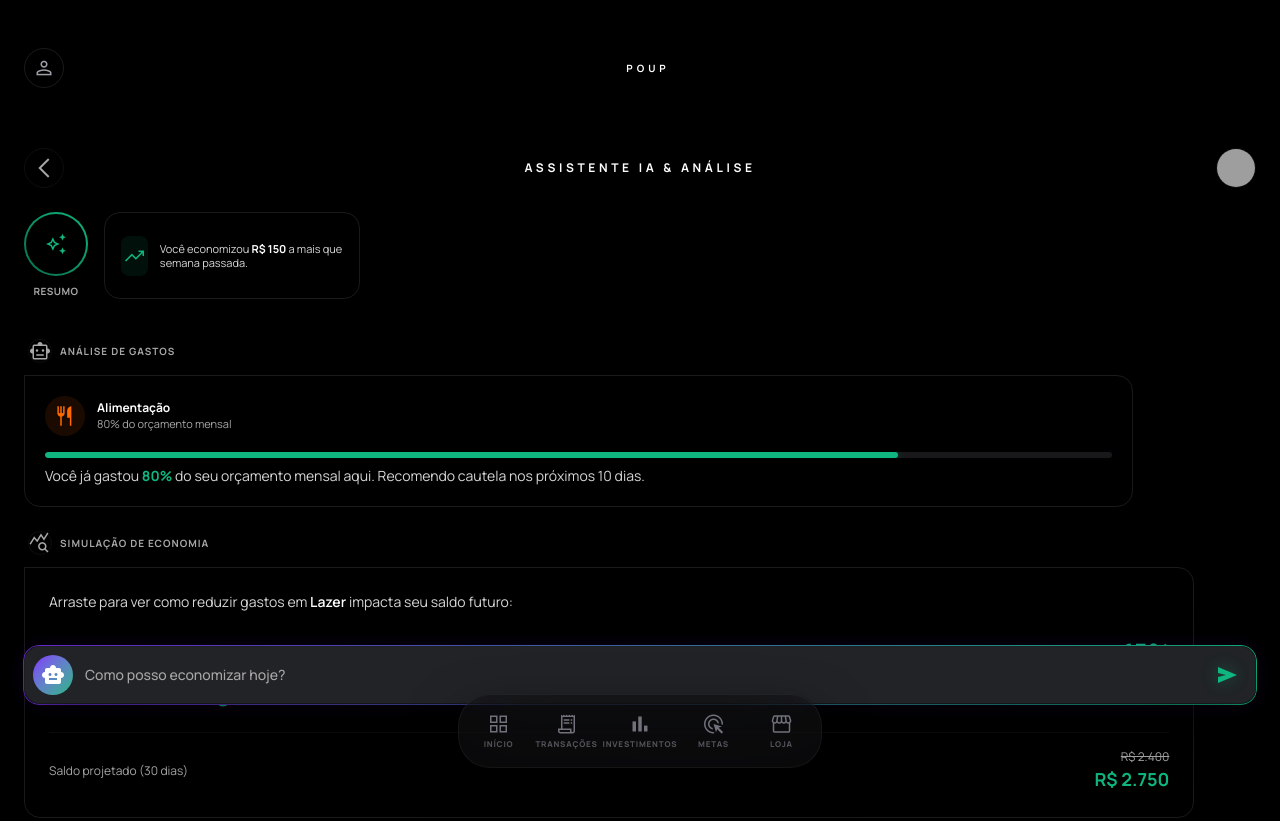
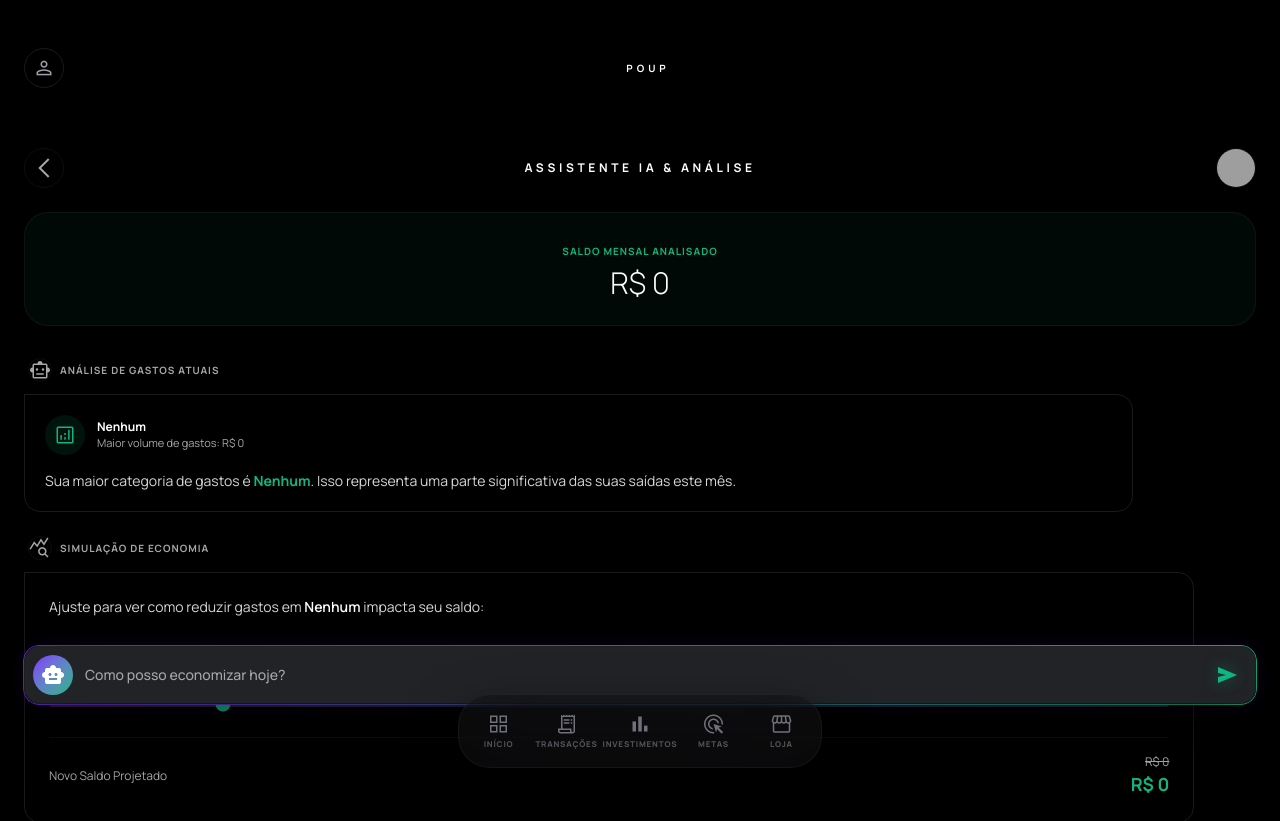
Before and after one commit to swamijunior346sj-commits/deploypoup, a React (Vite) app: page /ai-analysis in a window 1280 px wide. Shown: the top 821 px of the page. Built offline with nearby package versions, Linux system fonts and the light colour scheme; grey boxes are pictures that could not be loaded.

Commit message:
feat: add new pages for budget, goals, investments, transactions, security, and AI analysis.

```diff
--- a/src/pages/AIAnalysis.tsx
+++ b/src/pages/AIAnalysis.tsx
@@ -1,8 +1,39 @@
 import { useNavigate } from 'react-router-dom';
+import React, { useState, useMemo } from 'react';
 import Header from '../components/Header';
+import { useData } from '../contexts/DataContext';
 
 export default function AIAnalysis() {
     const navigate = useNavigate();
+    const { transactions, assets, budgets } = useData();
+    const [reduction, setReduction] = useState(15);
+
+    // Calculate real data
+    const categorySpending = useMemo(() => {
+        const spending: Record<string, number> = {};
+        transactions.forEach(t => {
+            if (t.type === 'expense') {
+                spending[t.category] = (spending[t.category] || 0) + Number(t.amount);
+            }
+        });
+        return spending;
+    }, [transactions]);
+
+    const topCategory: [string, number] = useMemo(() => {
+        const sorted = Object.entries(categorySpending).sort((a, b) => (b[1] as number) - (a[1] as number));
+        const top = sorted[0];
+        return top ? [top[0], top[1] as number] : ['Nenhum', 0];
+    }, [categorySpending]);
+
+    const totalAssetsValue = useMemo(() =>
+        assets.reduce((acc, a) => acc + Number(a.current_value || 0), 0)
+        , [assets]);
+
+    const projectedBalance = useMemo(() => {
+        const currentBalance = totalAssetsValue;
+        const potentialSavings = (topCategory[1] * reduction) / 100;
+        return currentBalance + potentialSavings;
+    }, [totalAssetsValue, topCategory, reduction]);
 
     return (
         <div className="bg-black font-sans text-[#FCFCFC] flex flex-col min-h-screen">
@@ -11,7 +42,7 @@ export default function AIAnalysis() {
                     font-variation-settings: 'FILL' 0, 'wght' 300, 'GRAD' 0, 'opsz' 24;
                 }
                 .glow-interactive {
-                    filter: drop-shadow(0 0-8px rgba(15, 182, 127, 0.4));
+                    filter: drop-shadow(0 0 8px rgba(15, 182, 127, 0.4));
                 }
                 .ai-gradient-border {
                     position: relative;
@@ -55,61 +86,49 @@ export default function AIAnalysis() {
                 </button>
                 <h1 className="text-xs font-display font-bold tracking-[0.3em] uppercase text-[#FCFCFC]">Assistente IA & Análise</h1>
                 <div className="w-10 h-10 rounded-full overflow-hidden border border-white/5">
-                    <img alt="Avatar" className="w-full h-full object-cover" src="https://lh3.googleusercontent.com/aida-public/AB6AXuARoQpVuOA1P7pvcmCUaudfQYfcmtIJhE-4m0s9a0NXPwZpr_-ul0DCqdm78RWpTmkHMwkFY4JDwKgi0r7MkgBGU6WK8hfB-k74SfNxWZLn7zpTzwT7HvlXdLhLFcXy3Kr7kNG5JkvRW0NeFvrtZebXNDB2Tey3SZd1Ha7k90cnbai1hV81KXCWDBW-0hL_ETIISR_aQbWzFKXKz9QHsEZV7-x9hHDqGGaXuMYQyPQxAhDJLwNvk-vokQt1MElRMv5LRloV8ESpr_0" />
+                    <img
+                        alt="Avatar"
+                        className="w-full h-full object-cover"
+                        src="https://images.unsplash.com/photo-1535713875002-d1d0cf377fde?auto=format&fit=crop&q=80&w=100"
+                    />
                 </div>
             </header>
 
             <main className="flex-grow px-6 space-y-8 pb-48">
-                <section className="mt-2">
-                    <div className="flex space-x-4 overflow-x-auto pb-2 no-scrollbar">
-                        <div className="flex-shrink-0 flex flex-col items-center space-y-2">
-                            <div className="w-16 h-16 rounded-full p-[2px] story-gradient">
-                                <div className="w-full h-full rounded-full bg-black flex items-center justify-center border-2 border-black">
-                                    <span className="material-symbols-outlined text-[#0FB67F] text-2xl">auto_awesome</span>
-                                </div>
-                            </div>
-                            <span className="text-[10px] font-bold tracking-wider text-[#A7A7A7] uppercase">Resumo</span>
-                        </div>
-                        <div className="flex-shrink-0 w-64 bg-transparent rounded-2xl p-4 border border-white/10 flex items-center space-x-3">
-                            <div className="w-10 h-10 rounded-lg bg-[#042017]/50 flex items-center justify-center">
-                                <span className="material-symbols-outlined text-[#0FB67F] text-xl">trending_up</span>
-                            </div>
-                            <div>
-                                <p className="text-[11px] text-[#D6D6D6] leading-tight">Você economizou <span className="text-[#FCFCFC] font-bold">R$ 150</span> a mais que semana passada.</p>
-                            </div>
-                        </div>
-                    </div>
+                <section className="mt-2 text-center py-6 border border-white/5 rounded-3xl bg-primary/5">
+                    <span className="text-[10px] text-primary font-bold uppercase tracking-widest">Saldo Mensal Analisado</span>
+                    <p className="text-3xl font-display font-light mt-1">R$ {totalAssetsValue.toLocaleString('pt-BR')}</p>
                 </section>
 
                 <div className="space-y-6">
+                    {/* Real Category Analysis */}
                     <div className="flex flex-col space-y-3">
                         <div className="flex items-center space-x-2 px-1">
                             <div className="w-6 h-6 rounded-full bg-transparent border border-white/5 flex items-center justify-center">
                                 <span className="material-symbols-outlined text-[14px] text-[#A7A7A7]">smart_toy</span>
                             </div>
-                            <span className="text-[10px] font-bold text-[#A7A7A7] tracking-widest uppercase">Análise de Gastos</span>
+                            <span className="text-[10px] font-bold text-[#A7A7A7] tracking-widest uppercase">Análise de Gastos Atuais</span>
                         </div>
                         <div className="bg-transparent rounded-2xl rounded-tl-none p-5 border border-white/10 space-y-4 max-w-[90%]">
                             <div className="flex items-center space-x-3">
-                                <div className="w-10 h-10 rounded-full bg-orange-500/10 flex items-center justify-center">
-                                    <span className="material-symbols-outlined text-orange-500">restaurant</span>
+                                <div className="w-10 h-10 rounded-full bg-primary/10 flex items-center justify-center">
+                                    <span className="material-symbols-outlined text-primary">analytics</span>
                                 </div>
                                 <div>
-                                    <h4 className="text-xs font-bold text-[#FCFCFC]">Alimentação</h4>
-                                    <p className="text-[11px] text-[#A7A7A7]">80% do orçamento mensal</p>
+                                    <h4 className="text-xs font-bold text-[#FCFCFC]">{topCategory[0]}</h4>
+                                    <p className="text-[11px] text-[#A7A7A7]">Maior volume de gastos: R$ {topCategory[1].toLocaleString('pt-BR')}</p>
                                 </div>
                             </div>
                             <div className="space-y-2">
-                                <div className="w-full h-1.5 bg-zinc-900 rounded-full overflow-hidden">
-                                    <div className="h-full bg-[#0FB67F] shadow-[0_0_10px_rgba(15,182,127,0.4)] w-[80%] rounded-full"></div>
-                                </div>
                                 <p className="text-sm text-[#D6D6D6]">
-                                    Você já gastou <span className="font-bold text-[#0FB67F]">80%</span> do seu orçamento mensal aqui. Recomendo cautela nos próximos 10 dias.
+                                    Sua maior categoria de gastos é <span className="font-bold text-primary">{topCategory[0]}</span>.
+                                    Isso representa uma parte significativa das suas saídas este mês.
                                 </p>
                             </div>
                         </div>
                     </div>
 
+                    {/* Functional Simulation */}
                     <div className="flex flex-col space-y-3">
                         <div className="flex items-center space-x-2 px-1">
                             <div className="w-6 h-6 rounded-full bg-transparent border border-white/5 flex items-center justify-center">
@@ -118,40 +137,31 @@ export default function AIAnalysis() {
                             <span className="text-[10px] font-bold text-[#A7A7A7] tracking-widest uppercase">Simulação de Economia</span>
                         </div>
                         <div className="bg-transparent border border-white/10 rounded-2xl rounded-tl-none p-6 space-y-6 max-w-[95%]">
-                            <p className="text-sm text-[#D6D6D6]">Arraste para ver como reduzir gastos em <span className="text-[#FCFCFC] font-semibold">Lazer</span> impacta seu saldo futuro:</p>
+                            <p className="text-sm text-[#D6D6D6]">Ajuste para ver como reduzir gastos em <span className="text-[#FCFCFC] font-semibold">{topCategory[0]}</span> impacta seu saldo:</p>
                             <div className="space-y-4">
                                 <div className="flex justify-between items-end">
                                     <span className="text-[10px] font-bold text-[#A7A7A7] uppercase tracking-tighter">Redução</span>
-                                    <span className="text-2xl font-display font-bold text-[#0FB67F]">-15%</span>
+                                    <span className="text-2xl font-display font-bold text-[#0FB67F]">-{reduction}%</span>
                                 </div>
-                                <input className="w-full h-1.5 bg-zinc-800 rounded-lg appearance-none cursor-pointer accent-[#0FB67F]" max="100" min="0" type="range" defaultValue="15" />
+                                <input
+                                    className="w-full h-1.5 bg-zinc-800 rounded-lg appearance-none cursor-pointer accent-[#0FB67F]"
+                                    max="100"
+                                    min="0"
+                                    type="range"
+                                    value={reduction}
+                                    onChange={(e) => setReduction(Number(e.target.value))}
+                                />
                             </div>
                             <div className="pt-4 border-t border-white/5 flex justify-between items-center">
-                                <span className="text-xs text-[#A7A7A7]">Saldo projetado (30 dias)</span>
+                                <span className="text-xs text-[#A7A7A7]">Novo Saldo Projetado</span>
                                 <div className="text-right">
-                                    <span className="text-xs text-[#A7A7A7] line-through block">R$ 2.400</span>
-                                    <span className="text-lg font-bold text-[#0FB67F]">R$ 2.750</span>
+                                    <span className="text-xs text-[#A7A7A7] line-through block">R$ {totalAssetsValue.toLocaleString('pt-BR')}</span>
+                                    <span className="text-lg font-bold text-[#0FB67F]">R$ {projectedBalance.toLocaleString('pt-BR')}</span>
                                 </div>
                             </div>
                         </div>
                     </div>
-
-                    <div className="flex flex-col space-y-3">
-                        <div className="bg-transparent border border-dashed border-white/10 rounded-2xl p-4 flex items-start space-x-3">
-                            <span className="material-symbols-outlined text-[#096D4B]">lightbulb</span>
-                            <p className="text-xs text-[#A7A7A7] leading-relaxed italic">
-                                "Dica: Pagar faturas antes do vencimento este mês pode liberar R$ 45 em cashback adicional."
-                            </p>
-                        </div>
-                    </div>
                 </div>
-
-                <footer className="flex flex-col items-center py-4 opacity-40">
-                    <div className="flex items-center space-x-2">
-                        <span className="material-symbols-outlined text-[12px] text-[#A7A7A7]">verified</span>
-                        <p className="text-[8px] font-bold tracking-[0.3em] uppercase text-[#A7A7A7]">Powered by POUP Intelligence</p>
-                    </div>
-                </footer>
             </main>
 
             <div className="fixed bottom-24 left-0 right-0 px-6 z-50">
--- a/src/pages/NewBudget.tsx
+++ b/src/pages/NewBudget.tsx
@@ -1,10 +1,22 @@
-import { useState } from 'react';
+import { useState, useMemo } from 'react';
 import { useNavigate } from 'react-router-dom';
+import { useData } from '../contexts/DataContext';
 
 export default function NewBudget() {
     const navigate = useNavigate();
+    const { transactions, assets } = useData();
     const [amount, setAmount] = useState(2500);
     const [showSuccess, setShowSuccess] = useState(false);
+
+    const totalAssets = useMemo(() => assets.reduce((acc, a) => acc + Number(a.current_value || 0), 0), [assets]);
+    const totalExpenses = useMemo(() =>
+        transactions.filter(t => t.type === 'expense').reduce((acc, t) => acc + Number(t.amount), 0)
+        , [transactions]);
+
+    const impactPercentage = useMemo(() => {
+        if (totalAssets === 0) return 0;
+        return ((totalExpenses + amount) / totalAssets) * 100;
+    }, [totalExpenses, amount, totalAssets]);
 
     const handleAmountChange = (val: number) => {
         setAmount(Math.max(0, Math.min(10000, val)));
@@ -13,7 +25,6 @@ export default function NewBudget() {
     const handleSave = () => {
         setShowSuccess(true);
         setTimeout(() => {
-            setShowSuccess(false);
             navigate('/budgets');
         }, 2000);
     };
@@ -108,11 +119,12 @@ export default function NewBudget() {
                     <div className="flex justify-between items-end mb-6">
                         <div>
                             <h3 className="text-[10px] font-semibold tracking-[0.2em] text-[#D6D6D6] uppercase">Projeção de Impacto</h3>
-                            <p className="text-2xl font-light text-white mt-1">-12.4% <span className="text-xs font-normal text-primary/70 tracking-normal ml-1">do limite livre</span></p>
+                            <p className="text-2xl font-light text-white mt-1">
+                                {impactPercentage.toFixed(1)}% <span className="text-xs font-normal text-primary/70 tracking-normal ml-1">do limite livre</span>
+                            </p>
                         </div>
                         <div className="text-right">
-                            <p className="text-[10px] font-mono text-[#D6D6D6]">ID: HUD-992-B</p>
-                            <p className="text-[10px] font-mono text-primary uppercase">Calculado em Tempo Real</p>
+                            <p className="text-[10px] font-mono text-primary uppercase">Calculado com Dados Reais</p>
                         </div>
                     </div>
 
@@ -129,45 +141,18 @@ export default function NewBudget() {
                             <circle cx="400" cy="20" fill="#0FB67F" r="3"></circle>
                             <line stroke="#71717A" strokeDasharray="4,4" strokeWidth="0.5" x1="0" x2="400" y1="100" y2="100"></line>
                         </svg>
-                        <div className="flex justify-between mt-2 text-[9px] font-mono text-[#D6D6D6] uppercase tracking-widest px-1">
-                            <span>S01</span>
-                            <span>S02</span>
-                            <span>S03</span>
-                            <span>S04</span>
-                        </div>
                     </div>
                 </section>
 
                 {/* Summary Grid */}
                 <section className="grid grid-cols-2 gap-4">
                     <div className="border border-white/10 p-4 rounded-lg bg-white/5">
-                        <p className="text-[10px] font-semibold tracking-[0.1em] text-[#D6D6D6] uppercase">Limite Atual</p>
-                        <p className="text-lg font-light text-white mt-1">R$ 12.000</p>
+                        <p className="text-[10px] font-semibold tracking-[0.1em] text-[#D6D6D6] uppercase">Patrimônio Atual</p>
+                        <p className="text-lg font-light text-white mt-1">R$ {totalAssets.toLocaleString('pt-BR')}</p>
                     </div>
                     <div className="border border-white/10 p-4 rounded-lg bg-white/5">
                         <p className="text-[10px] font-semibold tracking-[0.1em] text-[#D6D6D6] uppercase">Comprometido</p>
-                        <p className="text-lg font-light text-white mt-1">R$ 4.250</p>
-                    </div>
-                </section>
-
-                {/* Category Parameters */}
-                <section className="space-y-4">
-                    <h3 className="text-[10px] font-semibold tracking-[0.2em] text-[#D6D6D6] uppercase">Parâmetros de Categoria</h3>
-                    <div className="space-y-3">
-                        <div className="flex items-center justify-between p-3 border border-white/10 rounded-lg bg-white/5 hover:bg-white/10 transition-colors cursor-pointer group">
-                            <div className="flex items-center gap-3">
-                                <span className="material-symbols-outlined text-primary text-sm transition-transform group-hover:scale-110">shopping_cart</span>
-                                <span className="text-xs font-medium text-white">Consumo Geral</span>
-                            </div>
-                            <span className="text-xs font-mono text-[#D6D6D6]">35%</span>
-                        </div>
-                        <div className="flex items-center justify-between p-3 border border-white/10 rounded-lg bg-white/5 hover:bg-white/10 transition-colors cursor-pointer group">
-                            <div className="flex items-center gap-3">
-                                <span className="material-symbols-outlined text-primary text-sm transition-transform group-hover:scale-110">restaurant</span>
-                                <span className="text-xs font-medium text-white">Alimentação</span>
-                            </div>
-                            <span className="text-xs font-mono text-[#D6D6D6]">20%</span>
-                        </div>
+                        <p className="text-lg font-light text-white mt-1">R$ {totalExpenses.toLocaleString('pt-BR')}</p>
                     </div>
                 </section>
             </main>
--- a/src/pages/NewGoal.tsx
+++ b/src/pages/NewGoal.tsx
@@ -3,16 +3,14 @@ import { useNavigate } from 'react-router-dom';
 
 export default function NewGoal() {
     const navigate = useNavigate();
-
     const [name, setName] = useState('');
     const [target, setTarget] = useState('');
     const [date, setDate] = useState('');
-    const [selectedIcon, setSelectedIcon] = useState('flight_takeoff');
+    const [selectedIcon, setSelectedIcon] = useState('savings');
 
     const icons = [
-        'directions_car', 'flight_takeoff', 'home', 'laptop_mac', 'school',
-        'health_and_safety', 'pets', 'sports_esports', 'stroller', 'cake',
-        'diamond', 'fitness_center', 'apartment', 'restaurant', 'shopping_bag'
+        'savings', 'home', 'directions_car', 'flight', 'laptop_mac',
+        'celebration', 'shopping_bag', 'school', 'favorite', 'diamond'
     ];
 
     return (
@@ -29,14 +27,14 @@ export default function NewGoal() {
 
             <main className="flex-grow px-6 pt-6 pb-40 space-y-6">
                 {/* Name and Icon Section */}
-                <div className="bg-[#121212] rounded-[32px] p-6 border border-white/5">
+                <div className="bg-transparent rounded-[32px] p-6 border border-white/10">
                     <label className="block text-[10px] font-display font-bold tracking-[0.2em] text-[#a7a7a7] uppercase mb-4">Nome da Meta</label>
                     <div className="flex items-center gap-4">
                         <div className="relative group">
-                            <div className="w-14 h-14 bg-[#1a1a1a] rounded-2xl flex items-center justify-center border border-white/10">
+                            <div className="w-14 h-14 bg-white/5 rounded-2xl flex items-center justify-center border border-white/10">
                                 <span className="material-symbols-outlined text-primary text-3xl">{selectedIcon}</span>
                             </div>
-                            <div className="absolute -bottom-1 -right-1 bg-primary w-5 h-5 rounded-full flex items-center justify-center border-2 border-[#121212]">
+                            <div className="absolute -bottom-1 -right-1 bg-primary w-5 h-5 rounded-full flex items-center justify-center border-2 border-black">
                                 <span className="material-symbols-outlined text-black text-[12px] font-bold">edit</span>
                             </div>
                         </div>
@@ -72,7 +70,7 @@ export default function NewGoal() {
                 </div>
 
                 {/* Financial Details Section */}
-                <div className="bg-[#121212] rounded-[32px] p-6 border border-white/5 space-y-8">
+                <div className="bg-transparent rounded-[32px] p-6 border border-white/10 space-y-8">
                     <div className="space-y-2">
                         <label className="block text-[10px] font-display font-bold tracking-[0.2em] text-[#a7a7a7] uppercase">Valor Total</label>
                         <div className="flex items-baseline gap-2">
@@ -90,7 +88,7 @@ export default function NewGoal() {
                     <div className="grid grid-cols-1 gap-6">
                         <div className="space-y-2">
                             <label className="block text-[10px] font-display font-bold tracking-[0.2em] text-[#a7a7a7] uppercase">Data Limite</label>
-                            <div className="flex items-center gap-3 bg-[#1a1a1a] rounded-2xl p-4 border border-white/10 focus-within:border-primary/50 focus-within:shadow-[0_0_10px_rgba(15,182,127,0.2)] transition-all">
+                            <div className="flex items-center gap-3 bg-white/5 rounded-2xl p-4 border border-white/10 focus-within:border-primary/50 focus-within:shadow-[0_0_10px_rgba(15,182,127,0.2)] transition-all">
                                 <span className="material-symbols-outlined text-[#a7a7a7]">calendar_today</span>
                                 <input
                                     className="bg-transparent border-none focus:ring-0 text-sm font-semibold text-[#fcfcfc] w-full p-0 placeholder:text-zinc-600"
@@ -105,7 +103,7 @@ export default function NewGoal() {
                         {/* IA Insight */}
                         <div className="space-y-2">
                             <label className="block text-[10px] font-display font-bold tracking-[0.2em] text-[#a7a7a7] uppercase">Aporte Mensal Sugerido</label>
-                            <div className="flex items-center gap-3 bg-white/5 rounded-2xl p-4 opacity-70">
+                            <div className="flex items-center gap-3 bg-white/5 rounded-2xl p-4 border border-zinc-800 opacity-70">
                                 <span className="material-symbols-outlined text-[#a7a7a7]">payments</span>
                                 <span className="text-sm font-semibold text-[#fcfcfc] italic text-zinc-500">
                                     {target && date ? 'Calculando...' : 'Preencha os dados acima'}
@@ -116,10 +114,10 @@ export default function NewGoal() {
                 </div>
             </main>
 
-            <footer className="fixed bottom-0 left-0 right-0 bg-black/90 backdrop-blur-2xl border-t border-white/5 px-6 pt-6 pb-10 z-20">
+            <footer className="fixed bottom-0 left-0 right-0 bg-transparent px-6 pt-6 pb-12 z-20">
                 <button
                     onClick={() => navigate(-1)}
-                    className="w-full py-5 bg-primary rounded-2xl text-black font-display font-bold text-xs tracking-[0.2em] uppercase shadow-[0_4px_25px_rgba(15,182,127,0.4)] active:scale-[0.98] transition-transform"
+                    className="w-full py-5 bg-transparent border border-primary rounded-2xl text-primary font-display font-bold text-xs tracking-[0.2em] uppercase active:scale-[0.98] transition-transform"
                 >
                     Criar Meta
                 </button>
```
Also changed, not shown: src/pages/Goals.tsx (+10 -0 lines), src/pages/NewInvestment.tsx (+13 -14 lines), src/pages/NewTransaction.tsx (+19 -8 lines), src/pages/Security.tsx (+25 -8 lines).
